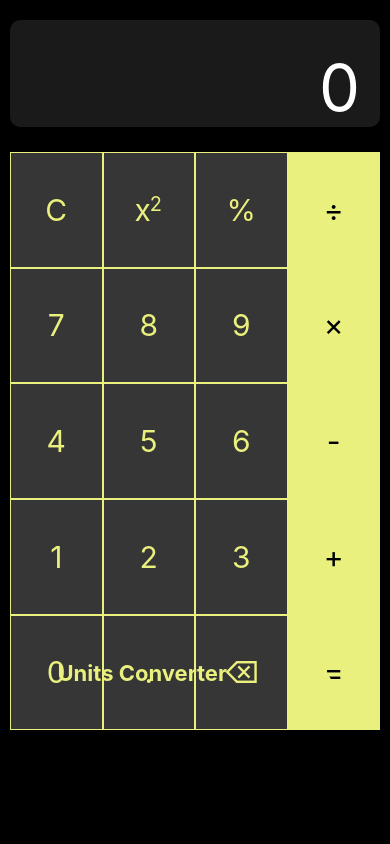
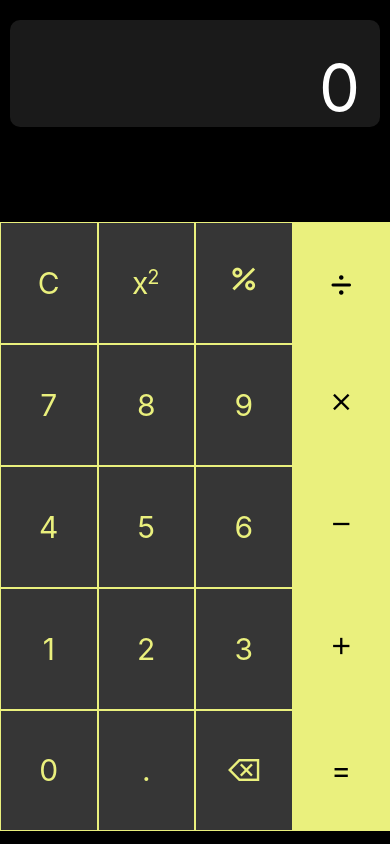
Before and after one commit to SmilingDogs/unitCalculator, a React Native app: screen / in a window 390 px wide. Built offline with nearby package versions, Linux system fonts and the light colour scheme.

Commit message:
added Calculator button icons

```diff
--- a/package.json
+++ b/package.json
@@ -13,7 +13,8 @@
     "convert-units": "^2.3.4",
     "react": "19.0.0",
     "react-native": "0.78.2",
-    "react-native-splash-screen": "^3.3.0"
+    "react-native-splash-screen": "^3.3.0",
+    "react-native-vector-icons": "^10.2.0"
   },
   "devDependencies": {
     "@babel/core": "^7.25.2",
@@ -28,6 +29,7 @@
     "@react-native/typescript-config": "0.78.2",
     "@types/jest": "^29.5.13",
     "@types/react": "^19.0.0",
+    "@types/react-native-vector-icons": "^6.4.18",
     "@types/react-test-renderer": "^19.0.0",
     "eslint": "^8.19.0",
     "jest": "^29.6.3",
--- a/src/components/CalcButton.tsx
+++ b/src/components/CalcButton.tsx
@@ -1,6 +1,8 @@
 import React from 'react';
 import { StyleSheet, Text, TouchableOpacity, ViewStyle, TextStyle, View } from 'react-native';
 import { COLORS } from '../utils/constants';
+import Icon from 'react-native-vector-icons/MaterialIcons';
+import AwesomeIcon from 'react-native-vector-icons/FontAwesome6';
 
 interface CalcButtonProps {
   text: string;
@@ -19,6 +21,18 @@ const CalcButton: React.FC<CalcButtonProps> = ({
   isOperation = false,
   disabled = false,
 }) => {
+  const getIcon = () => {
+    if (text === '+') {
+      return <Icon name="add" size={28} color="black" />;
+    } else if (text === '-') {
+      return <Icon name="remove" size={28} color="black" />;
+    } else if (text === '×') {
+      return <Icon name="close" size={28} color="black" />;
+    } else if (text === '÷') {
+      return <AwesomeIcon name="divide" size={24} color="black" />;
+    }
+    return null;
+  };
   // Special handling for x² button
   const renderButtonContent = () => {
     if (text === 'x²') {
@@ -49,7 +63,19 @@ const CalcButton: React.FC<CalcButtonProps> = ({
             isOperation ? styles.operationButtonText : styles.regularButtonText,
             textStyle,
           ]}>
-          {text}
+          {<Icon name="percent" size={34} color="rgb(234, 240, 125)" />}
+        </Text>
+      );
+    } else if (text.match(/[+\-×÷]/)) {
+      const icon = getIcon();
+      return (
+        <Text
+          style={[
+            styles.buttonText,
+            isOperation ? styles.operationButtonText : styles.regularButtonText,
+            textStyle,
+          ]}>
+          {icon}
         </Text>
       );
     } else {
--- a/src/screens/CalculatorScreen.tsx
+++ b/src/screens/CalculatorScreen.tsx
@@ -1,5 +1,5 @@
 import React, { useState } from 'react';
-import { StyleSheet, View, TouchableOpacity, Text } from 'react-native';
+import { StyleSheet, View } from 'react-native';
 import CalcButton from '../components/CalcButton';
 import CalcDisplay from '../components/CalcDisplay';
 import { COLORS, CALCULATOR_BUTTONS } from '../utils/constants';
@@ -10,7 +10,7 @@ interface CalculatorScreenProps {
 
 type OperationType = '+' | '-' | '×' | '÷' | '' | '=';
 
-const CalculatorScreen: React.FC<CalculatorScreenProps> = ({ onSwitchToConverter }) => {
+const CalculatorScreen: React.FC<CalculatorScreenProps> = () => {
   const [displayValue, setDisplayValue] = useState('0');
   const [expression, setExpression] = useState('');
   const [firstOperand, setFirstOperand] = useState<number | null>(null);
@@ -232,13 +232,6 @@ const CalculatorScreen: React.FC<CalculatorScreenProps> = ({ onSwitchToConverter
             />
           ))}
         </View>
-
-        <TouchableOpacity style={styles.converterButton} onPress={onSwitchToConverter}>
-          <View style={styles.converterButtonContent}>
-            <Text style={styles.converterButtonText}>Units Converter</Text>
-            <Text style={styles.chevronUp}>▲</Text>
-          </View>
-        </TouchableOpacity>
       </View>
     </View>
   );
@@ -250,8 +243,7 @@ const styles = StyleSheet.create({
     backgroundColor: COLORS.background,
   },
   buttonContainer: {
-    flex: 1,
-    padding: 10,
+    marginTop: 80,
   },
   row: {
     flexDirection: 'row',
```
Also changed, not shown: 2 other files (tests, documents, lock files or other folders).
